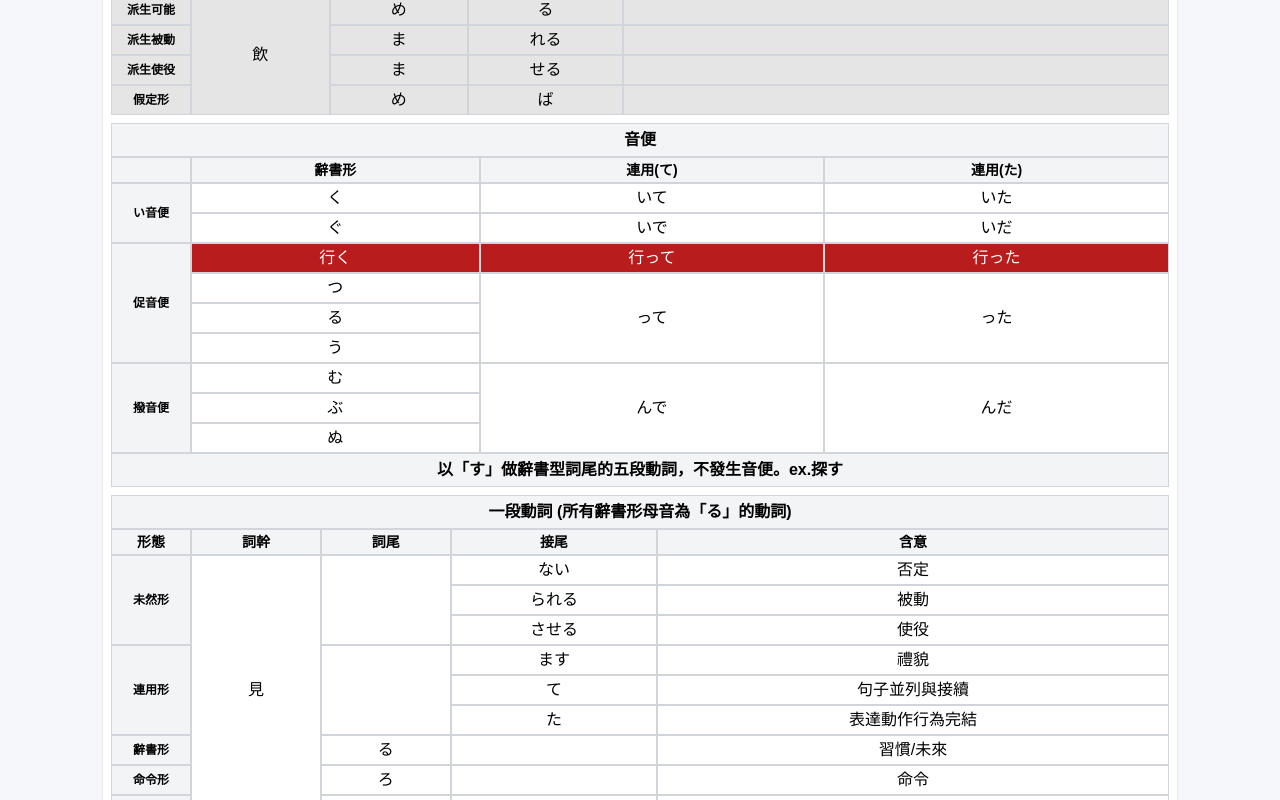
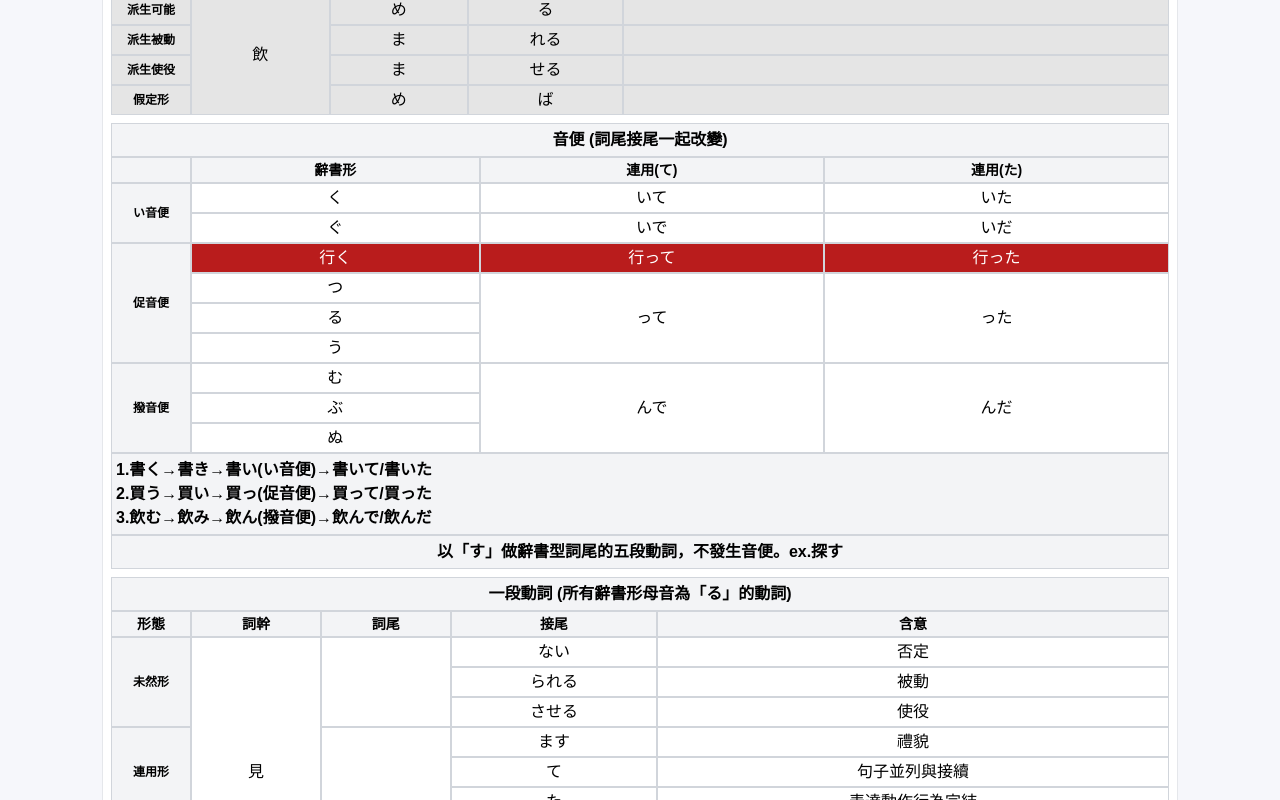
Before and after one commit to psplover16/Japanese_Word_Practice_Vue, a Vue app: page /change-rules in a window 1280 px wide. Shown: the part 780-1580 px from the top of the page. Built offline with nearby package versions, Linux system fonts and the light colour scheme.

Commit message:
0.2.2 音便規則

```diff
--- a/package.json
+++ b/package.json
@@ -1,7 +1,7 @@
 {
   "name": "jp_practice",
   "private": true,
-  "version": "0.2.1",
+  "version": "0.2.2",
   "type": "module",
   "scripts": {
     "dev": "vite",
--- a/src/components/GodanVerbsTable.vue
+++ b/src/components/GodanVerbsTable.vue
@@ -255,6 +255,18 @@ const tbodyTitle = (key, value) => {
       <tr>
         <td
           :colspan="soundChangeRules.length + 1"
+          class="bg-neutral-100 font-bold text-base p-1 border border-gray-300"
+        >
+          <div class="w-full flex flex-col">
+            <span class="text-left">1.書く→書き→書い(い音便)→書いて/書いた</span>
+            <span class="text-left">2.買う→買い→買っ(促音便)→買って/買った</span>
+            <span class="text-left">3.飲む→飲み→飲ん(撥音便)→飲んで/飲んだ</span>
+          </div>
+        </td>
+      </tr>
+      <tr>
+        <td
+          :colspan="soundChangeRules.length + 1"
           class="bg-neutral-100 font-bold text-base p-1 border border-gray-300 text-center"
         >
           以「す」做辭書型詞尾的五段動詞，不發生音便。ex.探す
--- a/src/views/changeRules.vue
+++ b/src/views/changeRules.vue
@@ -53,7 +53,7 @@ defineProps({
   />
   <GodanVerbsTable
     title="五段動詞表(詞尾母音變化)"
-    subTitle="音便"
+    subTitle="音便 (詞尾接尾一起改變)"
     verbs="飲む"
   />
   <VerbTable
```
